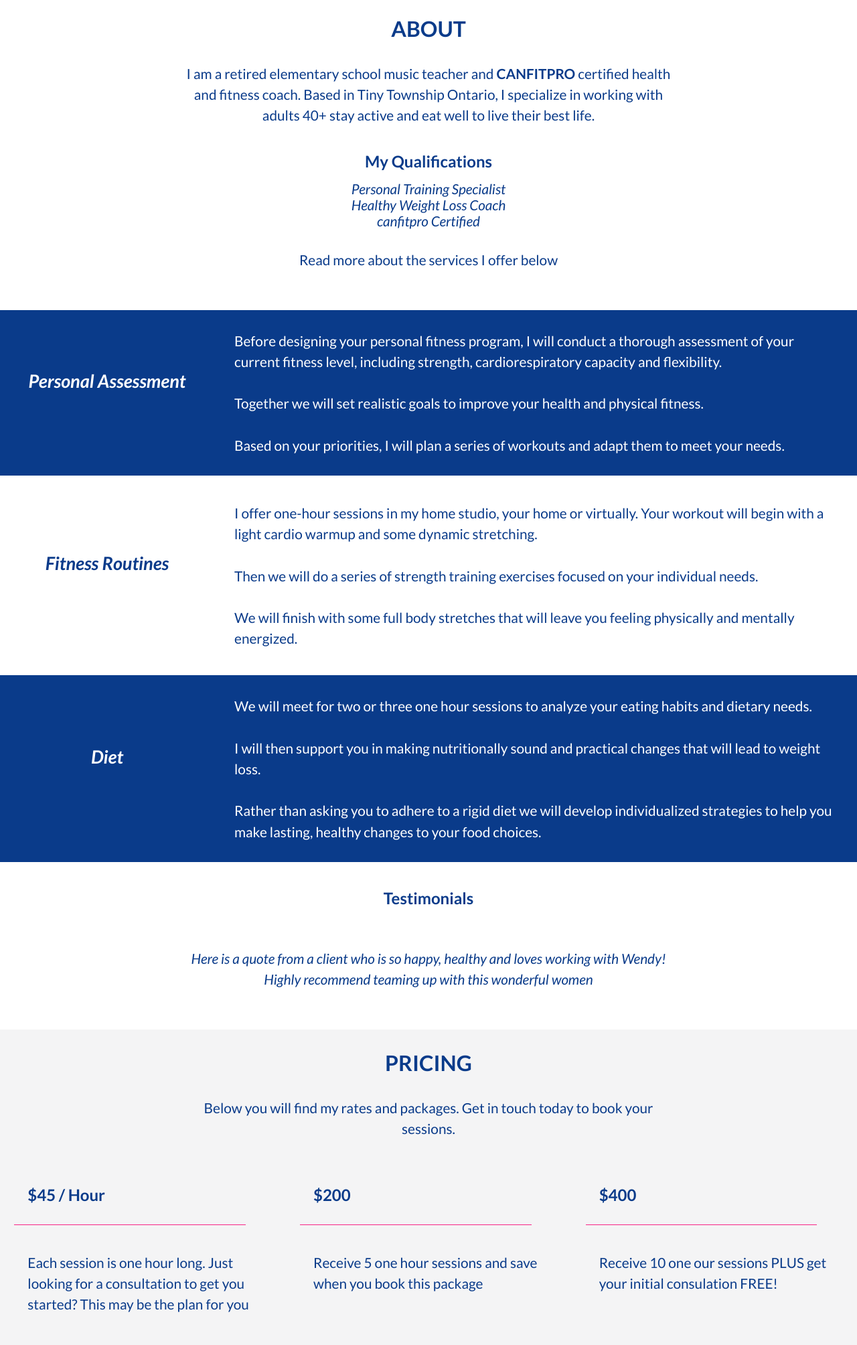
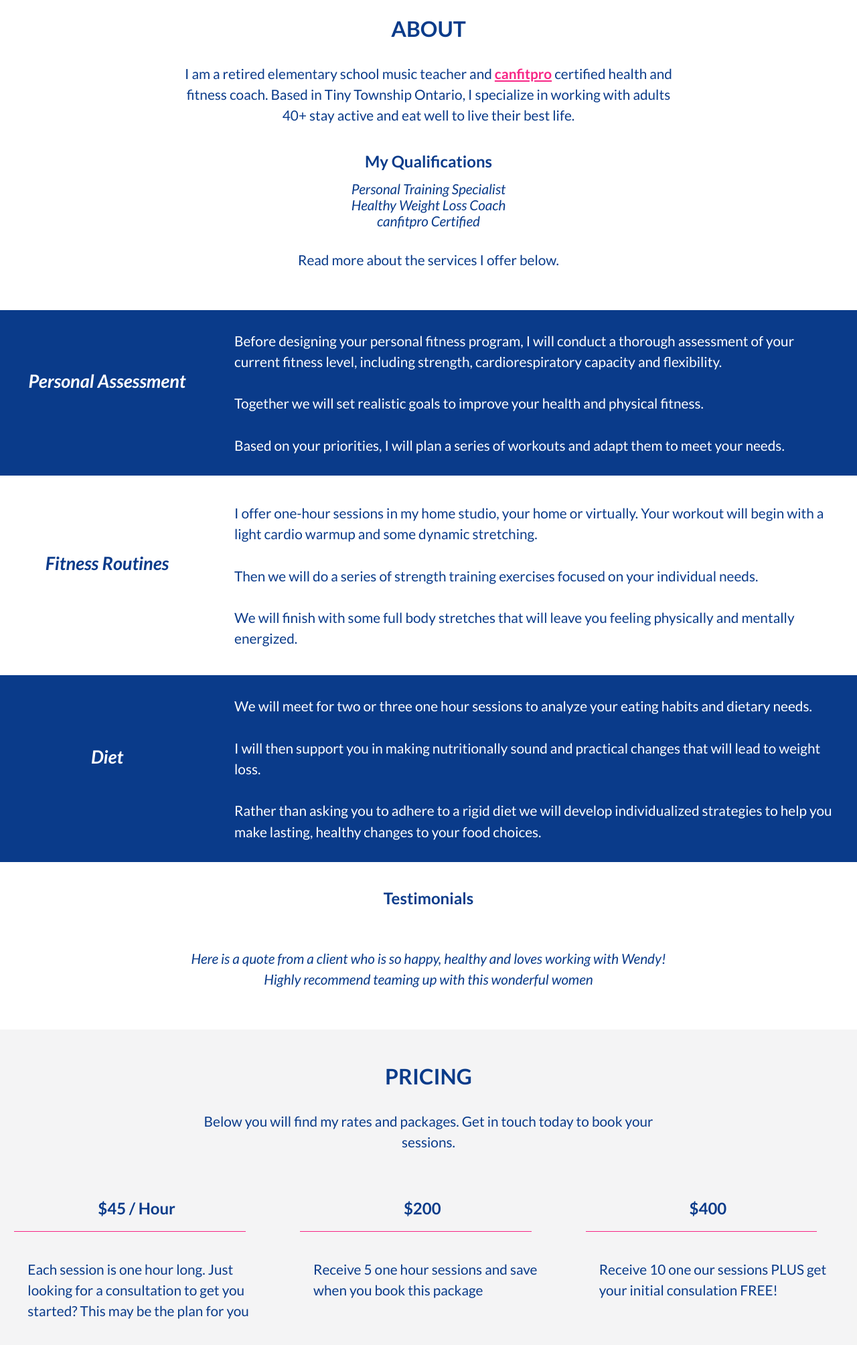
Before and after one commit to b-spademan/w-spademan, a website built with Parcel: page index.html in a window 1280 px wide. Shown: the part 768-2776 px from the top of the page at 67% size. Built offline with nearby package versions, Linux system fonts and the light colour scheme.

Commit message:
Minor styling edits

```diff
--- a/css/main.css
+++ b/css/main.css
@@ -148,9 +148,15 @@ button {
   border: none;
   border-radius: 5px;
   padding: 10px;
-  margin: 15px 0;
+  margin: 15px 0 30px 0;
   font-size: 0.8em;
   font-weight: 700;
+}
+
+.ext-link {
+  text-transform: lowercase;
+  color: #F72585;
+  text-decoration: underline;
 }
 
 /***** Header *****/
@@ -267,6 +273,11 @@ main h4 {
 .pricing {
   padding: 20px 0;
 }
+
+.pricing h3 {
+  padding-top: 20px;
+}
+
 .pricing p {
   margin-bottom: 32px;
 }
@@ -422,6 +433,7 @@ input, textarea {
     font-size: 1.2em;
   }
 /***** Header *****/
+
   header nav ul {
     display: flex;
     flex-direction: row;
@@ -434,7 +446,13 @@ input, textarea {
   header nav ul li {
     width: 20%;
   }
-
+/* Figure this one out...
+  nav {
+    position: sticky;
+    top: 0;
+    background-color: white;
+  }
+*/
   .line-break {
     width: 90%;
   }
@@ -583,9 +601,10 @@ input, textarea {
 
   .price-item h5 {
     padding-left: 20px;
-    padding-bottom: 30px;
+    padding-bottom: 20px;
     border-bottom: 1px solid #F72585;
     width: 90%;
+    text-align: center;
   }
 
   .line-break {
--- a/index.html
+++ b/index.html
@@ -48,7 +48,7 @@
     <div class="hero-content">
       <figure>
         <img src="img/wendy-spademan.png" alt="Wendy on the beach"></img>
-        <figcaption>Photo by Emily Ferris | <a href="https://www.emilyferris.ca/" target="_blank">emilyferris.ca</a></figcaption>
+        <figcaption>Photo by Emily Ferris | <a class="ext-link" href="https://www.emilyferris.ca/" target="_blank">emilyferris.ca</a></figcaption>
       </figure>
       <div class="hero-quote">
         <p>"Hi, I'm Wendy! Based in Tiny Township on the shores of Georgian Bay, I specialize in helping adults 40+ reach their health and fitness goals."</p>
@@ -62,14 +62,14 @@
 <main class="main">
   <section class="about" id="about-section">
     <h3>About</h3>
-    <p>I am a retired elementary school music teacher and <a href="https://www.canfitpro.com/" target="_blank">canfitpro</a> certified health and fitness coach. Based in Tiny Township Ontario, I specialize in working with adults 40+ stay active and eat well to live their best life.</p>
+    <p>I am a retired elementary school music teacher and <a class="ext-link" href="https://www.canfitpro.com/" target="_blank">canfitpro</a> certified health and fitness coach. Based in Tiny Township Ontario, I specialize in working with adults 40+ stay active and eat well to live their best life.</p>
     <h5>My Qualifications</h5>
     <ul>
       <li>Personal Training Specialist</li>
       <li>Healthy Weight Loss Coach</li>
       <li>canfitpro Certified</li>
     </ul>
-    <p>Read more about the services I offer below</p>
+    <p>Read more about the services I offer below.</p>
   </section>
 
   <section class="services">
```
Also changed, not shown: 1 other file.
